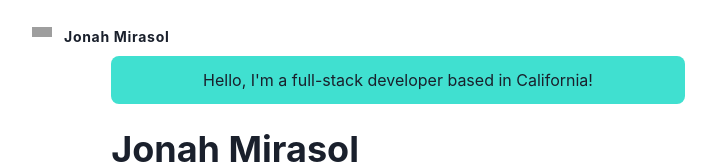
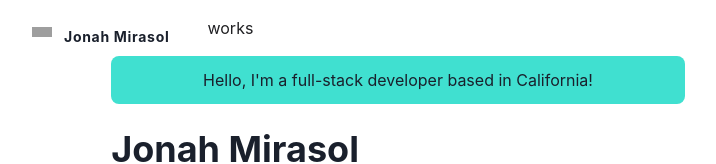
Before and after one commit to JoMiras/luckydog-homepage, a Next.js app: page / in a window 1280 px wide. Shown: the top 164 px of the page, without its empty margins (242-958 px from the left). Built offline with nearby package versions, Linux system fonts and the light colour scheme; grey boxes are pictures that could not be loaded.

Commit message:
Figured out bug, have to provide actual links, when I do href works

```diff
--- a/components/navbar.js
+++ b/components/navbar.js
@@ -53,7 +53,18 @@
                         <Logo />
                     </Heading>
                 </Flex>
-
+            <Stack
+            direction={{ base: 'column', md: 'row' }}
+            display = {{ base: 'none' , md: 'flex' }}
+            width = {{ base: 'full', md: 'auto' }}
+            alignItems="center"
+            flexGrow={1}
+            mt= {{ base: 4, md: 0}}
+            >
+                <LinkItem href="/" path={path}>  {/*You need to actually put a link to a file here, you want "works" and "interests" here because you want to show that you have an interest in astronomy, a dynamic animation to get to the astronomy page would be cool. */}
+                    works
+                </LinkItem>
+            </Stack>
 
              </Container>
         </Box>
```
